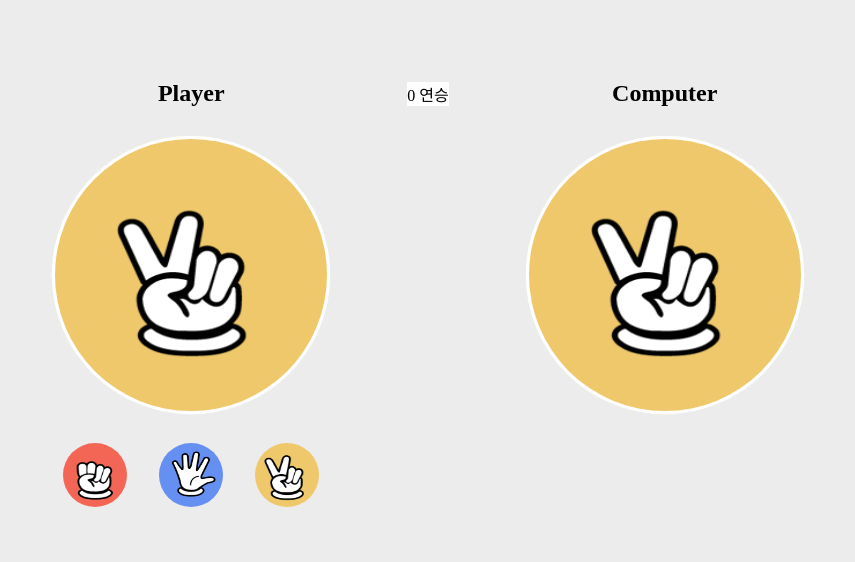
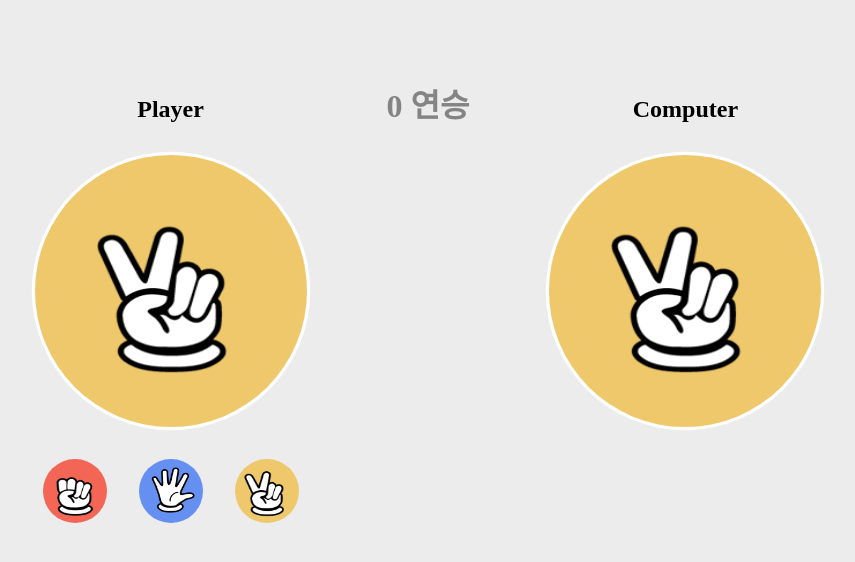
Before and after one commit to SkyRain1225/Rock-Paper-Scissors-Game, a React (Vite) app: page / in a window 1280 px wide. Shown: the top 562 px of the page, without its empty margins (212-1067 px from the left). Built offline with nearby package versions, Linux system fonts and the light colour scheme.

Commit message:
✨ 연승 시 Page Routing 및 useState 렌더링 오류 수정

```diff
--- a/src/components/ScoreBoard/ScoreBoard.styled.ts
+++ b/src/components/ScoreBoard/ScoreBoard.styled.ts
@@ -4,5 +4,7 @@ export const Container = styled.div`
   display: flex;
   justify-content: center;
   align-items: center;
-  background-color: ${props => props.theme.colors.white};
+  font-size: 2rem;
+  font-weight: 700;
+  color: ${props => props.theme.colors.grey};
 `;
--- a/src/components/SelectForm/SelectForm.tsx
+++ b/src/components/SelectForm/SelectForm.tsx
@@ -1,13 +1,11 @@
+import { useEffect } from 'react';
+import { Navigate, useNavigate } from 'react-router-dom';
+
 import { useRecoilState } from 'recoil';
 
 import { RandomSelect, ResultReader } from '~/assets';
 import { TypeInfomation } from '~/components';
-import {
-  BeforeResultState,
-  ComputerTypeState,
-  PlayerTypeState,
-  ScoreState,
-} from '~/stores/SelectTypeState';
+import { ComputerTypeState, PlayerTypeState, ScoreState } from '~/stores/SelectTypeState';
 import { ThreeTypes } from '~/types';
 
 import * as S from './SelectForm.styled';
@@ -15,22 +13,27 @@ import * as S from './SelectForm.styled';
 const SelectForm = () => {
   const [playerType, setPlayerType] = useRecoilState(PlayerTypeState);
   const [computerType, setComputerType] = useRecoilState(ComputerTypeState);
-  const [beforeResult, setBeforeResult] = useRecoilState(BeforeResultState);
   const [score, setScore] = useRecoilState(ScoreState);
+
+  // const navigate = useNavigate();
 
   const handleSelect = async (type: ThreeTypes) => {
     setPlayerType(type);
     setComputerType(RandomSelect());
+  };
 
-    const result = ResultReader(type, computerType!);
-    if (result === 'win') {
-      setScore(score + 1);
-    } else if (result === 'lose') {
-      setScore(0);
-    } else {
-      setScore(score);
-    }
-  };
+  useEffect(() => {
+    const updateScore = async () => {
+      if (playerType && computerType) {
+        const result = await ResultReader(playerType, computerType);
+
+        result === 'win' && setScore(score + 1);
+        result === 'lose' && setScore(0);
+      }
+    };
+
+    updateScore();
+  }, [playerType, computerType]);
 
   return (
     <S.Container>
--- /dev/null
+++ b/src/pages/Winner/Winner.styled.ts
@@ -0,0 +1,51 @@
+import styled from 'styled-components';
+
+export const Container = styled.div`
+  display: flex;
+  flex-direction: row;
+  justify-content: center;
+  align-items: center;
+  gap: 5rem;
+  margin-top: 5rem;
+
+  > div {
+    display: flex;
+    flex-direction: column;
+    justify-content: center;
+    align-items: center;
+    gap: 0.3rem;
+
+    > .header_text {
+      font-size: 2.6rem;
+      font-weight: 800;
+    }
+
+    > .sub_text {
+      font-size: 1.2rem;
+      color: ${props => props.theme.colors.darkgrey};
+    }
+
+    > button {
+      margin-top: 1.5rem;
+      padding: 0.3rem 1rem;
+      border: none;
+      border-radius: 0.5rem;
+      background-color: ${props => props.theme.colors.orange};
+      color: ${props => props.theme.colors.white};
+      font-size: 1.1rem;
+      font-weight: 800;
+      cursor: pointer;
+
+      &:hover {
+        background-color: ${props => props.theme.colors.red};
+        opacity: 0.9;
+        transition: 0.3s;
+      }
+    }
+  }
+`;
+
+export const Image = styled.img`
+  width: 100%;
+  width: 250px;
+`;
--- /dev/null
+++ b/src/pages/Winner/Winner.tsx
@@ -0,0 +1,20 @@
+import { useNavigate } from 'react-router-dom';
+
+import win from '~/assets/images/win.png';
+
+import * as S from './Winner.styled';
+
+const Winner = () => {
+  return (
+    <S.Container>
+      <S.Image src={win} />
+      <div>
+        <p className="header_text">축하합니다!</p>
+        <p className="sub_text">가위 바위 보 게임에서 승리하셨습니다.</p>
+        <button onClick={() => window.location.reload()}>다시하기</button>
+      </div>
+    </S.Container>
+  );
+};
+
+export default Winner;
--- a/src/pages/index.ts
+++ b/src/pages/index.ts
@@ -1 +1,2 @@
 export { default as Main } from './Main/Main';
+export { default as Winner } from './Winner/Winner';
--- a/src/routes/Routes.tsx
+++ b/src/routes/Routes.tsx
@@ -1,12 +1,17 @@
 import { useRoutes } from 'react-router-dom';
 
-import { Main } from '~/pages';
+import { useRecoilValue } from 'recoil';
+
+import { Main, Winner } from '~/pages';
+import { ScoreState } from '~/stores/SelectTypeState';
 
 export const Router = () => {
+  const score = useRecoilValue(ScoreState);
+
   const routes = useRoutes([
     {
       path: '/',
-      element: <Main />,
+      element: score === 3 ? <Winner /> : <Main />,
     },
   ]);
 
--- a/src/stores/SelectTypeState.ts
+++ b/src/stores/SelectTypeState.ts
@@ -1,6 +1,6 @@
 import { atom } from 'recoil';
 
-import { ResultType, ThreeTypes } from '../types';
+import { ThreeTypes } from '../types';
 
 export const PlayerTypeState = atom<ThreeTypes | undefined>({
   key: 'PlayerTypeState',
@@ -12,11 +12,6 @@ export const ComputerTypeState = atom<ThreeTypes | undefined>({
   default: undefined,
 });
 
-export const BeforeResultState = atom<ResultType | undefined>({
-  key: 'BeforeResultState',
-  default: undefined,
-});
-
 export const ScoreState = atom<number>({
   key: 'ScoreState',
   default: 0,
--- a/src/styles/themes.ts
+++ b/src/styles/themes.ts
@@ -7,6 +7,8 @@ export const colors = {
   yellow: '#eec86b',
   white: '#fff',
   orange: '#f7a35c',
+  grey: '#848484',
+  darkgrey: '#353535',
 };
 
 export const theme = {
```
Also changed, not shown: src/assets/images/win.png (added).
